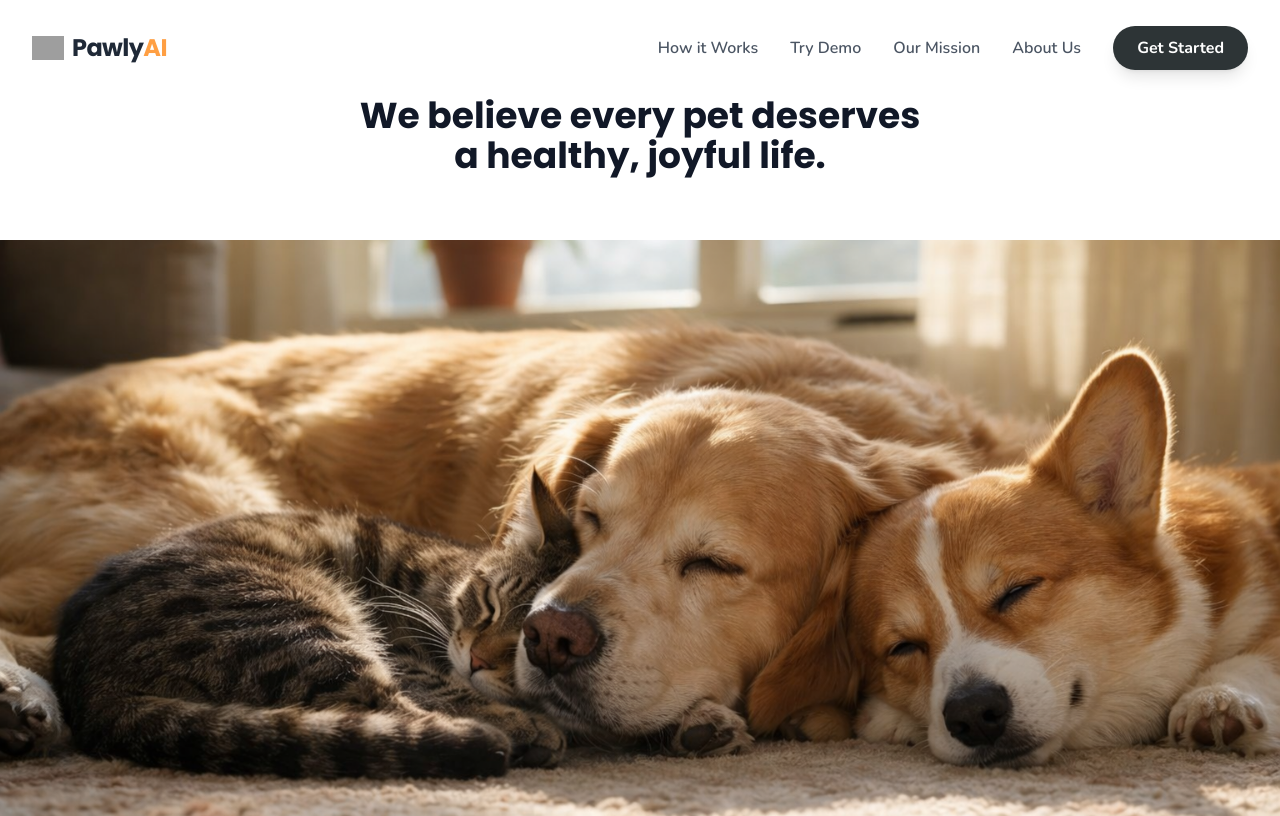
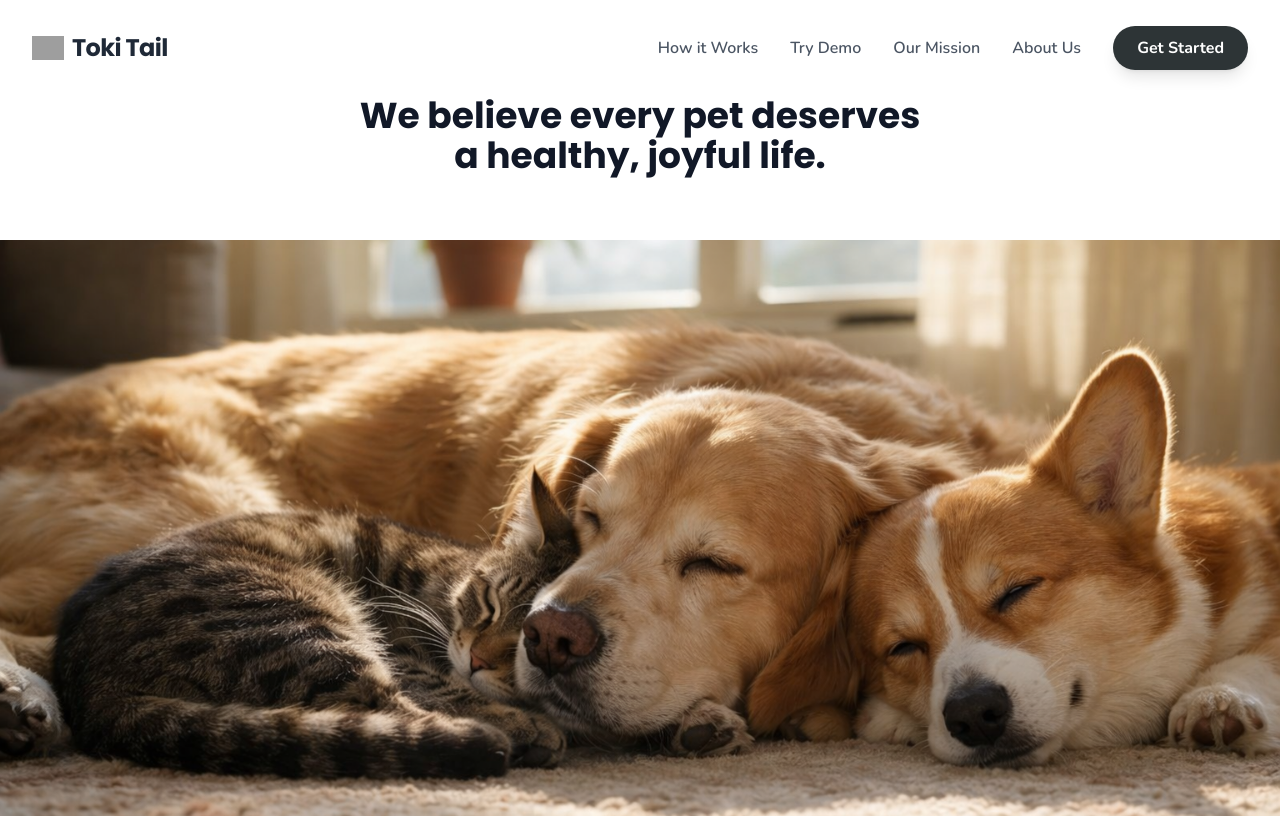
Before and after one commit to pawlyai/pawly-website, a React (Vite) app: page /mission in a window 1280 px wide. Shown: the top 816 px of the page. Built offline with nearby package versions, Linux system fonts and the light colour scheme; grey boxes are pictures that could not be loaded.

Commit message:
rebrand: replace Pawly/Pawly AI with Toki Tail across all website copy (#4)
Co-authored-by: Zhu Yuting <yuting002@e.ntu.edu.sg>
Co-authored-by: Claude Sonnet 4.6 <noreply@anthropic.com>

```diff
--- a/components/DemoChat.tsx
+++ b/components/DemoChat.tsx
@@ -68,8 +68,8 @@ const DemoChat: React.FC = () => {
     <section id="demo" className="py-20 bg-white">
       <div className="max-w-4xl mx-auto px-4">
         <div className="text-center mb-12">
-          <h2 className="text-3xl lg:text-4xl font-heading font-bold mb-4">Chat with Pawly AI 🩺</h2>
-          <p className="text-gray-600">Experience our AI capabilities. See how Pawly handles triage, emergencies, and reminders.</p>
+          <h2 className="text-3xl lg:text-4xl font-heading font-bold mb-4">Chat with Toki Tail 🩺</h2>
+          <p className="text-gray-600">Experience our AI capabilities. See how Toki Tail handles triage, emergencies, and reminders.</p>
         </div>
 
         {/* Mobile Frame */}
@@ -90,7 +90,7 @@ const DemoChat: React.FC = () => {
                   <Bot className="w-6 h-6" />
                 </div>
                 <div>
-                  <h4 className="font-bold text-sm text-gray-800">Pawly Guardian</h4>
+                  <h4 className="font-bold text-sm text-gray-800">Toki Tail</h4>
                   <span className="text-xs text-pawly-green font-semibold flex items-center">
                     <span className="w-2 h-2 bg-pawly-green rounded-full mr-1 animate-pulse"></span>
                     Online & Ready
--- a/components/Features.tsx
+++ b/components/Features.tsx
@@ -6,7 +6,7 @@ const Features: React.FC = () => {
     <section id="product" className="py-20 bg-pawly-light">
       <div className="max-w-7xl mx-auto px-4 sm:px-6 lg:px-8">
         <div className="text-center mb-16">
-          <h2 className="text-3xl lg:text-4xl font-heading font-bold mb-4">How Pawly AI supports you</h2>
+          <h2 className="text-3xl lg:text-4xl font-heading font-bold mb-4">How Toki Tail supports you</h2>
           <p className="text-gray-600 max-w-2xl mx-auto text-lg">We don't just answer questions — we listen, guide, and stay by your side.</p>
         </div>
 
--- a/components/Footer.tsx
+++ b/components/Footer.tsx
@@ -21,7 +21,7 @@ const Footer: React.FC = () => {
         <div className="flex justify-center items-center mb-6">
           <Logo className="w-6 h-6 mr-2" />
           <span className="font-heading font-bold text-xl text-gray-800">
-            Pawly<span className="text-pawly-orange">AI</span>
+            Toki Tail
           </span>
         </div>
 
@@ -32,9 +32,9 @@ const Footer: React.FC = () => {
         </div>
 
         <p className="text-sm text-gray-500 mb-4 max-w-2xl mx-auto leading-relaxed">
-          Disclaimer: Pawly AI is an information and triage tool, not a replacement for professional veterinary diagnosis. In a medical emergency, always contact your local veterinarian immediately.
+          Disclaimer: Toki Tail is an information and triage tool, not a replacement for professional veterinary diagnosis. In a medical emergency, always contact your local veterinarian immediately.
         </p>
-        <p className="text-sm text-gray-400">© 2026 Pawly AI Inc. All rights reserved.</p>
+        <p className="text-sm text-gray-400">© 2026 Toki Tail Inc. All rights reserved.</p>
       </div>
     </footer>
   );
--- a/components/Hero.tsx
+++ b/components/Hero.tsx
@@ -12,10 +12,10 @@ const Hero: React.FC = () => {
           </div>
           <h1 className="text-5xl lg:text-6xl font-heading font-extrabold leading-tight mb-6 text-gray-900">
             Always know they’re okay.<br />
-            <span className="text-pawly-orange">Ask Pawly, any time.</span>
+            <span className="text-pawly-orange">Ask Toki Tail, any time.</span>
           </h1>
           <p className="text-xl text-gray-600 mb-8 leading-relaxed max-w-lg mx-auto lg:mx-0">
-            Pawly is your <strong>24/7 AI Care Companion</strong>. Instant answers to your wellness worries, personalized care advice, and peace of mind whenever you need it.
+            Toki Tail is your <strong>24/7 AI Care Companion</strong>. Instant answers to your wellness worries, personalized care advice, and peace of mind whenever you need it.
           </p>
           <div className="flex flex-col sm:flex-row justify-center lg:justify-start gap-4">
             <a
--- a/components/Logo.tsx
+++ b/components/Logo.tsx
@@ -15,7 +15,7 @@ const Logo: React.FC<LogoProps> = ({ className = "w-8 h-8" }) => {
   return (
     <img
       src="/logo.png"
-      alt="Pawly Logo"
+      alt="Toki Tail Logo"
       className={`object-contain ${className}`}
       onError={() => setError(true)}
     />
--- a/components/Mission.tsx
+++ b/components/Mission.tsx
@@ -110,7 +110,7 @@ const Mission: React.FC = () => {
       {/* Medical Disclaimer */}
       <div className="max-w-4xl mx-auto px-4 sm:px-6 lg:px-8 mb-16 text-center">
         <p className="text-sm text-gray-500 leading-relaxed max-w-2xl mx-auto">
-          Pawly AI is an information and guidance tool, not a replacement for professional veterinary diagnosis. In a medical emergency, always contact your local veterinarian immediately.
+          Toki Tail is an information and guidance tool, not a replacement for professional veterinary diagnosis. In a medical emergency, always contact your local veterinarian immediately.
         </p>
       </div>
 
--- a/components/Navbar.tsx
+++ b/components/Navbar.tsx
@@ -47,7 +47,7 @@ const Navbar: React.FC = () => {
           <Link to="/" className="flex items-center cursor-pointer">
             <Logo className="w-8 h-8 mr-2" />
             <span className="font-heading font-bold text-2xl tracking-tight text-gray-800">
-              Pawly<span className="text-pawly-orange">AI</span>
+              Toki Tail
             </span>
           </Link>
 
--- a/index.html
+++ b/index.html
@@ -3,7 +3,7 @@
 <head>
     <meta charset="UTF-8">
     <meta name="viewport" content="width=device-width, initial-scale=1.0">
-    <title>Pawly AI</title>
+    <title>Toki Tail</title>
     <script src="https://cdn.tailwindcss.com"></script>
     <link href="https://fonts.googleapis.com/css2?family=Nunito:wght@400;600;700;800&family=Poppins:wght@400;500;600;700&display=swap" rel="stylesheet">
     <script>
--- a/metadata.json
+++ b/metadata.json
@@ -1,5 +1,5 @@
 {
-  "name": "Pawly AI PC-16 April ",
+  "name": "Toki Tail PC-16 April ",
   "description": "Your Pet's 24/7 Health Guardian. AI Care Assistant.",
   "requestFramePermissions": [],
   "majorCapabilities": []
```
